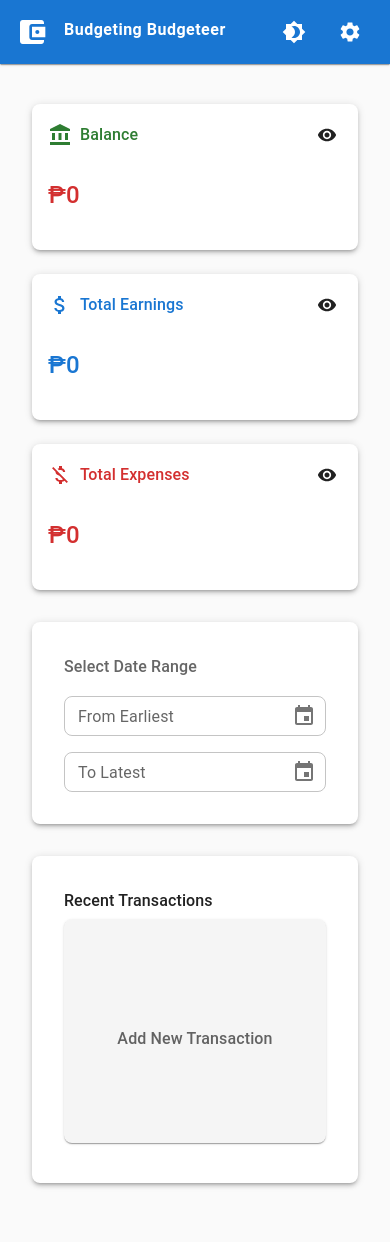
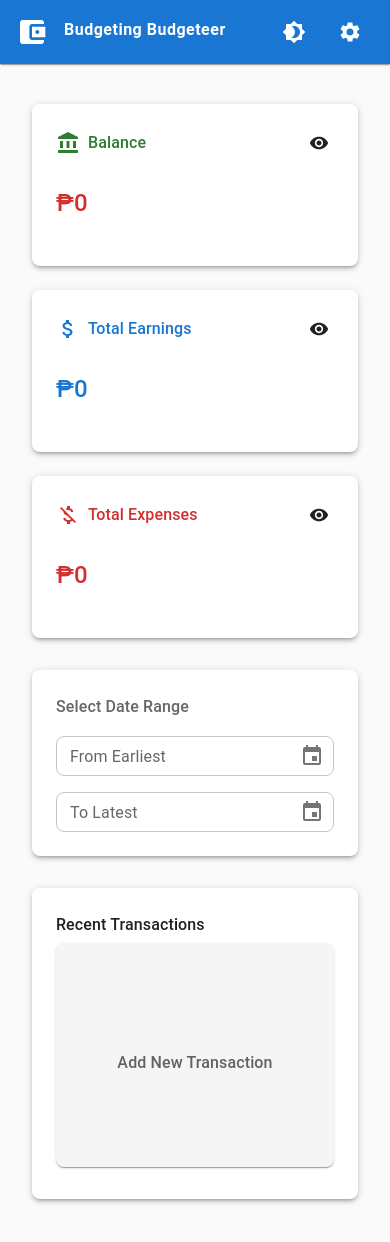
Before and after one commit to Edjery/budget-trackr, a React (Vite) app: page / in a window 390 px wide. Shown: the top 1242 px of the page. Built offline with nearby package versions, Linux system fonts and the light colour scheme; some icons are missing.

Commit message:
update: mobile responsiveness

```diff
--- a/src/components/DateSearchBar.tsx
+++ b/src/components/DateSearchBar.tsx
@@ -35,7 +35,7 @@ export const DateSearchBar = ({ onDateChange, dateRange }: DateSearchBarProps) =
     );
 
     return (
-        <Card elevation={3} sx={{ mt: 4, p: 2 }}>
+        <Card elevation={3} sx={{ mt: 4, p: { xs: 1, sm: 2 } }}>
             <Box sx={{ p: 2, backgroundColor: "background.paper" }}>
                 <Stack direction={isMobile ? "column" : "row"} spacing={2}>
                     <Typography variant="h6" color="textSecondary" sx={{ display: "flex", alignItems: "center" }}>
--- a/src/components/SummaryCards.tsx
+++ b/src/components/SummaryCards.tsx
@@ -20,7 +20,7 @@ const SummaryCard = ({ title, value, icon, color, isVisible, isBalance, onToggle
 
     return (
         <Grid size={{ xs: 12, sm: 4 }}>
-            <Card elevation={3} sx={{ height: "100%" }}>
+            <Card elevation={3} sx={{ height: "100%", p: { xs: 1, sm: 2 } }}>
                 <CardContent>
                     <Box display="flex" alignItems="center" mb={2} justifyContent="space-between">
                         <Box display="flex" alignItems="center">
--- a/src/components/TransactionList.tsx
+++ b/src/components/TransactionList.tsx
@@ -59,7 +59,7 @@ export const TransactionList = ({
 
     return (
         <>
-            <Card elevation={3} sx={{ mt: 4, p: 2 }}>
+            <Card elevation={3} sx={{ mt: 4, p: { xs: 1, sm: 2 } }}>
                 <CardContent>
                     <Typography variant="h6" gutterBottom>
                         {t("transaction.form.list.title")}
```
